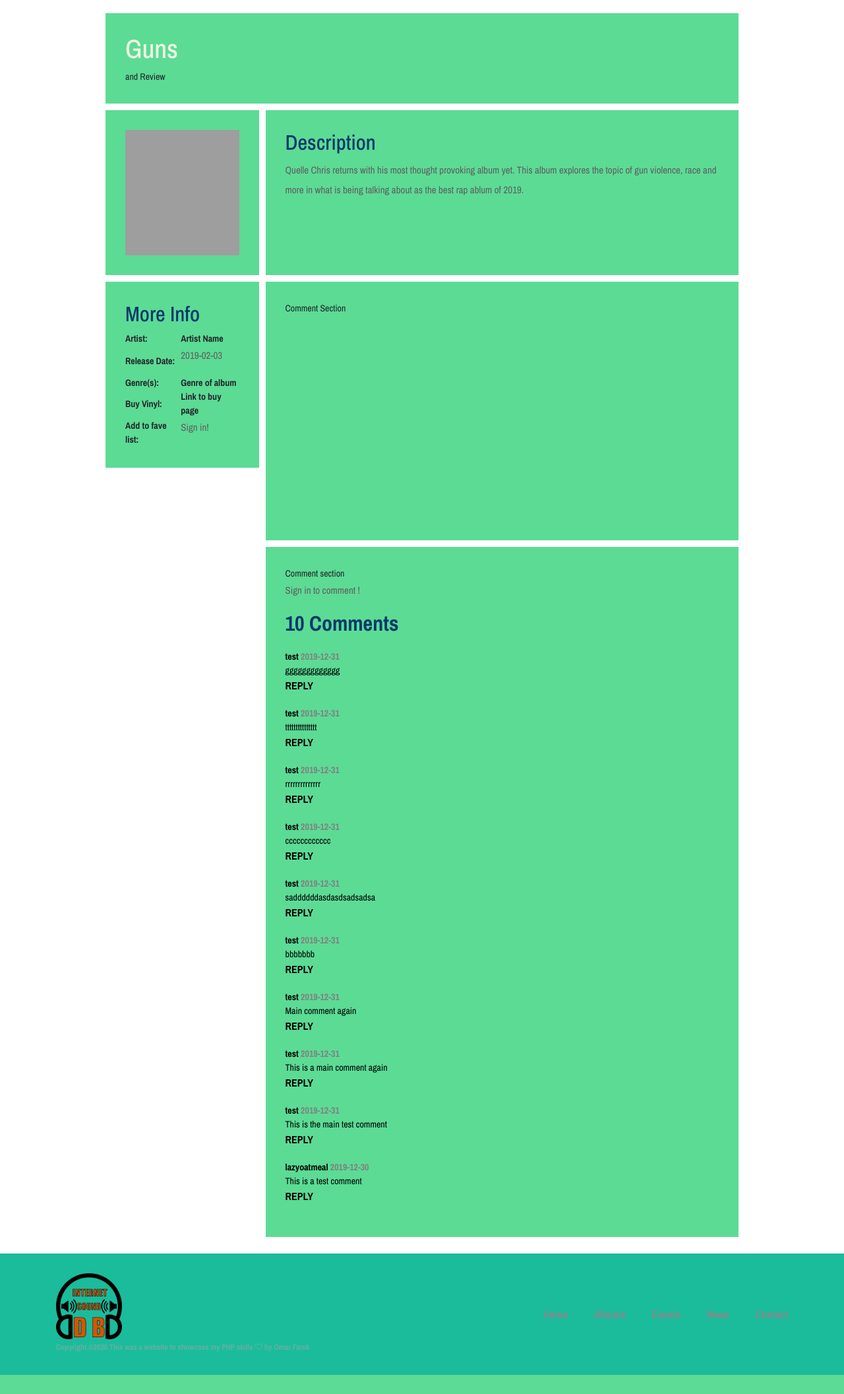
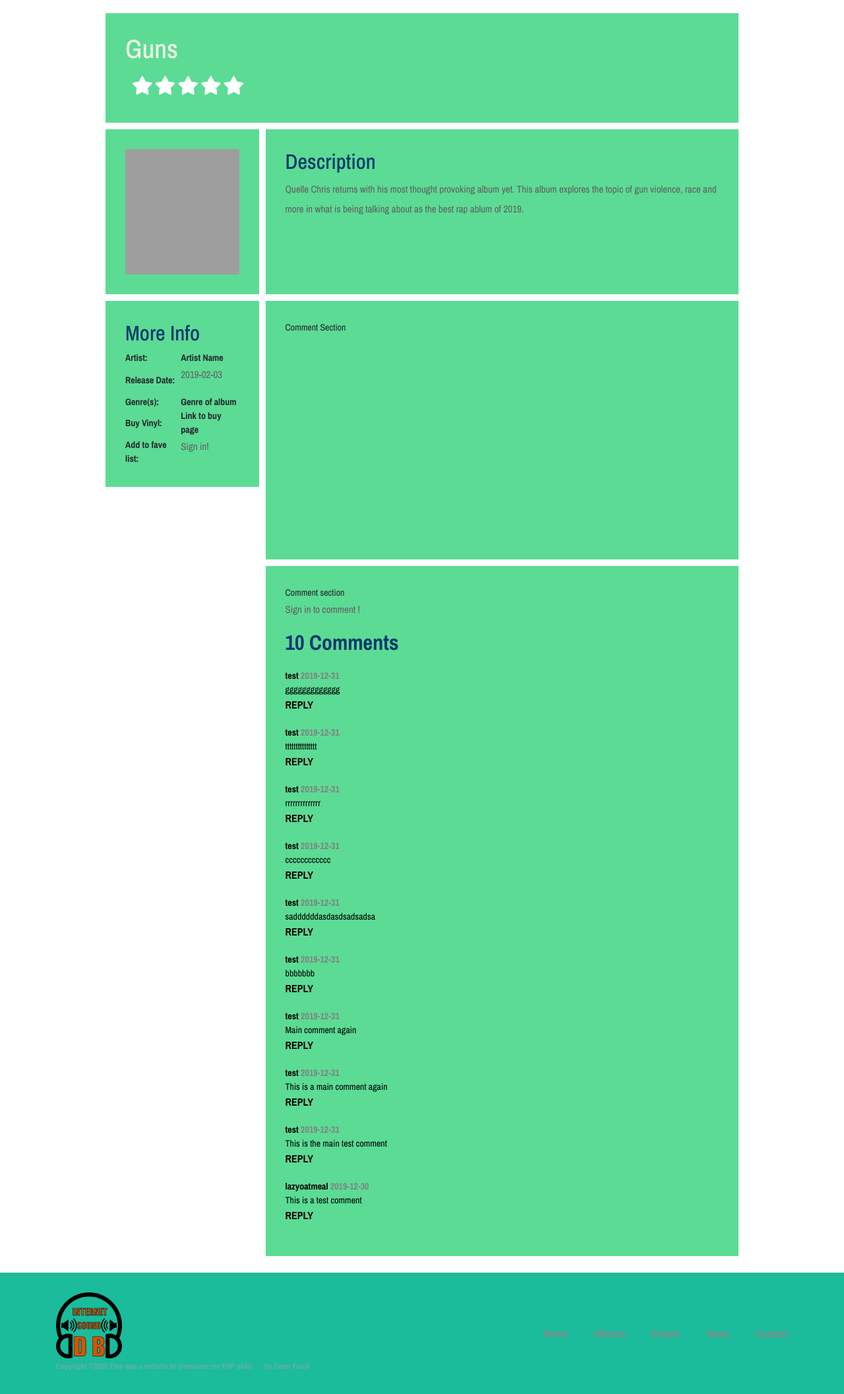
Before and after one commit to Omario169/isdb, a PHP site: page /album.php?album_id=13 in a window 1280 px wide. Shown: the part 150-2263 px from the top of the page at 66% size. Before the commit the page ends 2234 px from the top, so only its background shows below. Run offline with PHP 8.4, Linux system fonts and the light colour scheme; data comes from the database, SQL or seed files in the repository; lists and menus that the app fills with data are empty; some libraries are stand-ins or nearby versions; some web fonts are replaced; grey boxes are pictures that could not be loaded.

Commit message:
star rating started

```diff
--- a/album.php
+++ b/album.php
@@ -66,7 +66,19 @@ $numComments = $sqlNumComments->num_rows;
  <div id="albumcontent">
 
 
-<div class=albumtitle> <?php echo "<h1> $albumname  </h1>" ?> and Review</div>
+<div class=albumtitle> <?php echo "<h1> $albumname  </h1>" ?>
+
+<div style="padding: 10px;color:white;">
+        <i class="fa fa-star fa-2x" data-index="0"></i>
+        <i class="fa fa-star fa-2x" data-index="1"></i>
+        <i class="fa fa-star fa-2x" data-index="2"></i>
+        <i class="fa fa-star fa-2x" data-index="3"></i>
+        <i class="fa fa-star fa-2x" data-index="4"></i>
+
+    </div>
+
+
+</div>
 <main><h2>Description</h2> <?php echo "<p> $albumdesc  </p>" ?></main>
 
 
--- a/preloads/header.php
+++ b/preloads/header.php
@@ -23,6 +23,8 @@
     <!-- Stylesheet -->
     <link rel="stylesheet" href="style.css">
 
+   <!-- Font awesome -->
+    <link rel="stylesheet" href="https://use.fontawesome.com/releases/v5.8.1/css/all.css" integrity="sha384-50oBUHEmvpQ+1lW4y57PTFmhCaXp0ML5d60M1M7uH2+nqUivzIebhndOJK28anvf" crossorigin="anonymous">
 
 
 </head>
```
